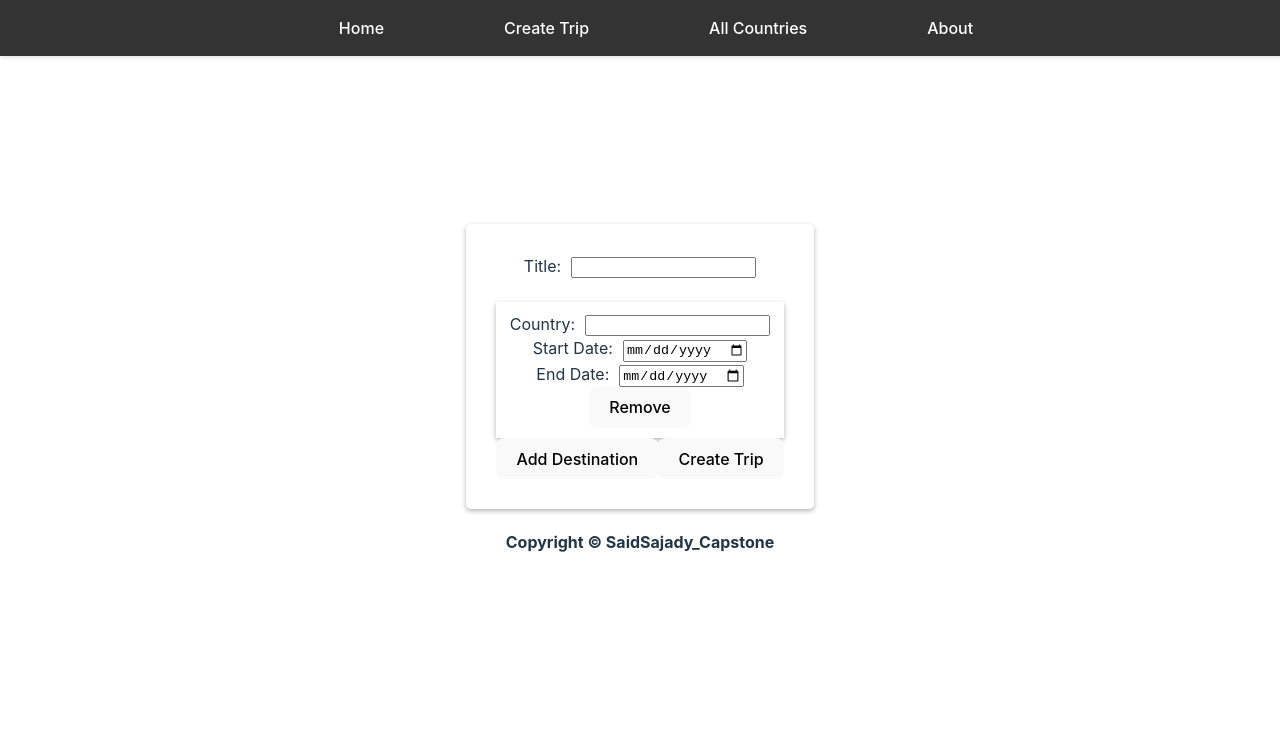
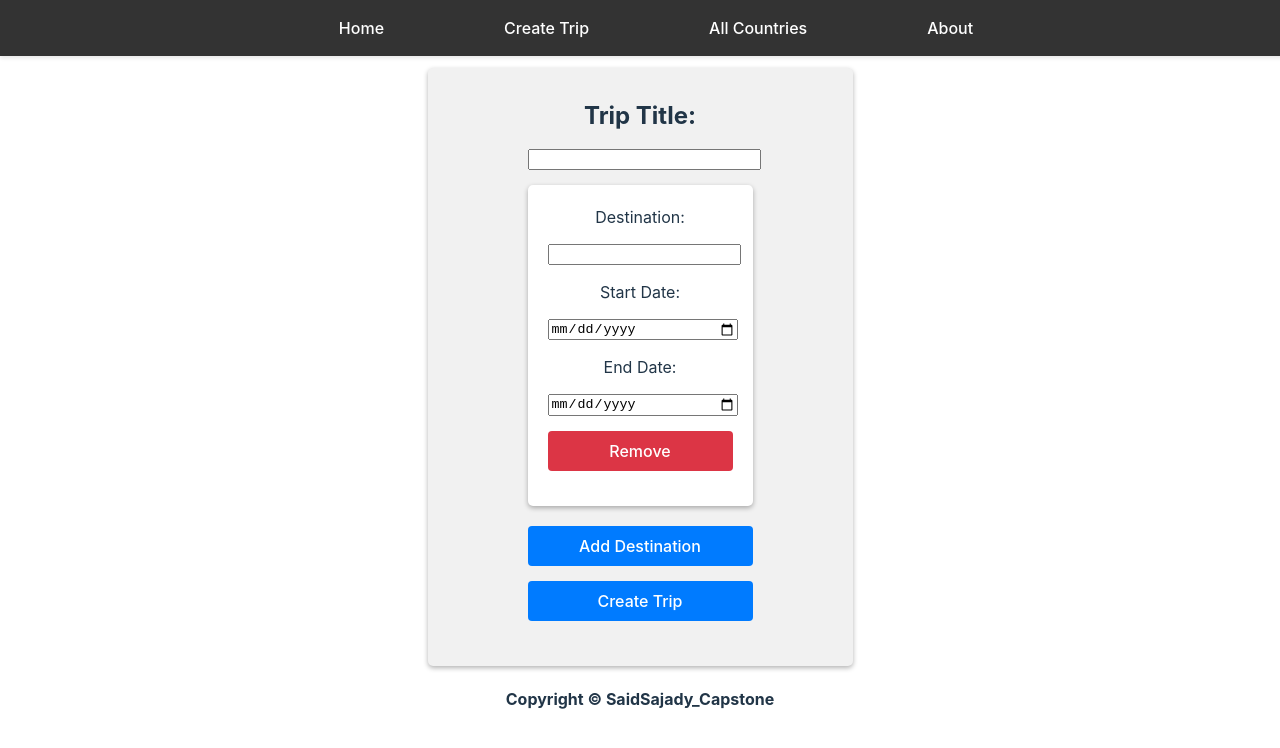
Before and after one commit to saidmsajady/Back-Packer-Planner-, a React (Vite) app in the folder Front-End/: page /Create in a window 1280 px wide. Shown: the top 748 px of the page. Built offline with nearby package versions, Linux system fonts and the light colour scheme.

Commit message:
Create and Home page css progress

```diff
--- a/Front-End/src/pages/Create/Create.css
+++ b/Front-End/src/pages/Create/Create.css
@@ -1,20 +1,50 @@
 .create-container {
   padding: 30px;
+  padding-left: 100px;
+  padding-right: 100px;
   border-radius: 5px;
   box-shadow: 0 2px 5px rgba(0, 0, 0, 0.3);
   margin-bottom: 10px;
+  background-color: #f1f1f1;
 }
 
-.create-container input {
-  margin-right: 10px;
+.create-container input, .create-container label, .create-container button {
+  display: block;
+  width: 100%;
+  margin-bottom: 15px;
 }
 
-.create-container label {
+.create-container button {
   padding: 10px;
+  background-color: #007bff;
+  color: white;
+  border: none;
+  border-radius: 4px;
+  cursor: pointer;
+  margin-top: 10px;
+}
+
+.create-container button:hover {
+  background-color: #0056b3;
 }
 
 .trip-entry {
   box-shadow: 0 2px 5px rgba(0, 0, 0, 0.3);
-  padding-top: 10px;
-  padding-bottom: 10px;
+  padding: 20px;
+  border-radius: 5px;
+  margin-bottom: 20px;
+  background-color: #fff;
 }
+
+.trip-entry button {
+  background-color: #dc3545;
+}
+
+.trip-entry button:hover {
+  background-color: #c82333;
+}
+
+.trip-title {
+  font-weight: bold;
+  font-size:x-large
+}
--- a/Front-End/src/pages/Create/Create.jsx
+++ b/Front-End/src/pages/Create/Create.jsx
@@ -1,7 +1,7 @@
 import React, { useState } from 'react';
 import axios from 'axios';
 import { useNavigate } from 'react-router-dom';
-import './Create.css'
+import './Create.css';
 
 const Create = () => {
   const [title, setTitle] = useState('');
@@ -32,7 +32,7 @@ const Create = () => {
         country,
         startDate: new Date(startDate).toISOString(),
         endDate: new Date(endDate).toISOString(),
-      }))
+      })),
     };
 
     try {
@@ -47,7 +47,7 @@ const Create = () => {
   return (
     <form className='create-container' onSubmit={handleSubmit}>
       <div>
-        <label>Title:</label>
+        <label className='trip-title'>Trip Title:</label>
         <input
           type="text"
           value={title}
@@ -55,10 +55,9 @@ const Create = () => {
           required
         />
       </div>
-      <br/>
       {countries.map((_, index) => (
         <div key={index} className="trip-entry">
-          <label>Country:</label>
+          <label>Destination:</label>
           <input
             type="text"
             name="country"
@@ -66,7 +65,6 @@ const Create = () => {
             onChange={(e) => handleChange(index, e)}
             required
           />
-          <br/>
           <label>Start Date:</label>
           <input
             type="date"
@@ -75,7 +73,6 @@ const Create = () => {
             onChange={(e) => handleChange(index, e)}
             required
           />
-          <br/>
           <label>End Date:</label>
           <input
             type="date"
@@ -84,11 +81,10 @@ const Create = () => {
             onChange={(e) => handleChange(index, e)}
             required
           />
-          <br/>
           <button type="button" onClick={() => handleRemoveCountry(index)}>Remove</button>
         </div>
       ))}
-      <button className='' type="button" onClick={handleAddCountry}>Add Destination</button>
+      <button type="button" onClick={handleAddCountry}>Add Destination</button>
       <button type="submit">Create Trip</button>
     </form>
   );
--- a/Front-End/src/pages/Home/Home.css
+++ b/Front-End/src/pages/Home/Home.css
@@ -29,3 +29,37 @@
 .save-button, .cancel-button, .edit-button, .delete-button, .create-trip-button {
   margin-top: 10px;
 }
+
+.delete-button, .cancel-button, .remove-button {
+  margin-top: 10px;
+  padding: 10px;
+  background-color: #dc3545;
+  color: white;
+  border: none;
+  border-radius: 4px;
+  cursor: pointer;
+  margin-top: 10px;
+}
+
+.delete-button:hover, .cancel-button:hover, .remove-button:hover{
+  background-color: #c82333;
+}
+
+.save-button, .edit-button, .create-trip-button, .add-country-button {
+  margin-top: 10px;
+  padding: 10px;
+  background-color: #007bff;
+  color: white;
+  border: none;
+  border-radius: 4px;
+  cursor: pointer;
+  margin-top: 10px;
+}
+
+.save-button:hover, .edit-button:hover, .create-trip-button:hover, .add-country-button:hover {
+  background-color: #0056b3;
+}
+
+.edit-button, .delete-button {
+  margin-left: 10px;
+}
--- a/Front-End/src/pages/Home/Home.jsx
+++ b/Front-End/src/pages/Home/Home.jsx
@@ -117,6 +117,7 @@ const Home = () => {
                           onChange={(e) => handleEditChange(index, e)}
                         />
                         <button
+                          className="remove-button"
                           type="button"
                           onClick={() => removeCountry(index)}
                         >
@@ -124,7 +125,7 @@ const Home = () => {
                         </button>
                       </div>
                     ))}
-                    <button type="button" onClick={addCountry}>Add Country</button>
+                    <button className="add-country-button" type="button" onClick={addCountry}>Add Country</button>
                     <button
                       className="save-button"
                       onClick={() => handleEditSubmit(trip._id)}
```
